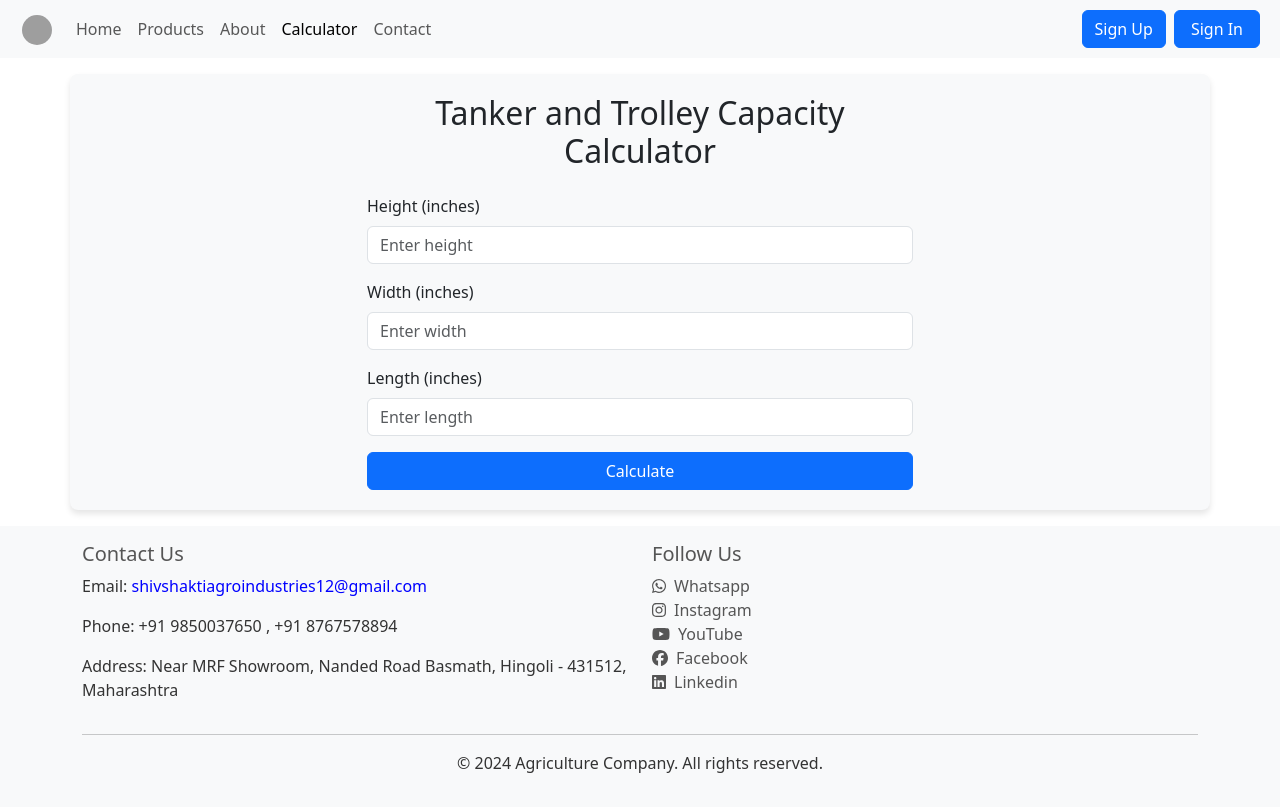
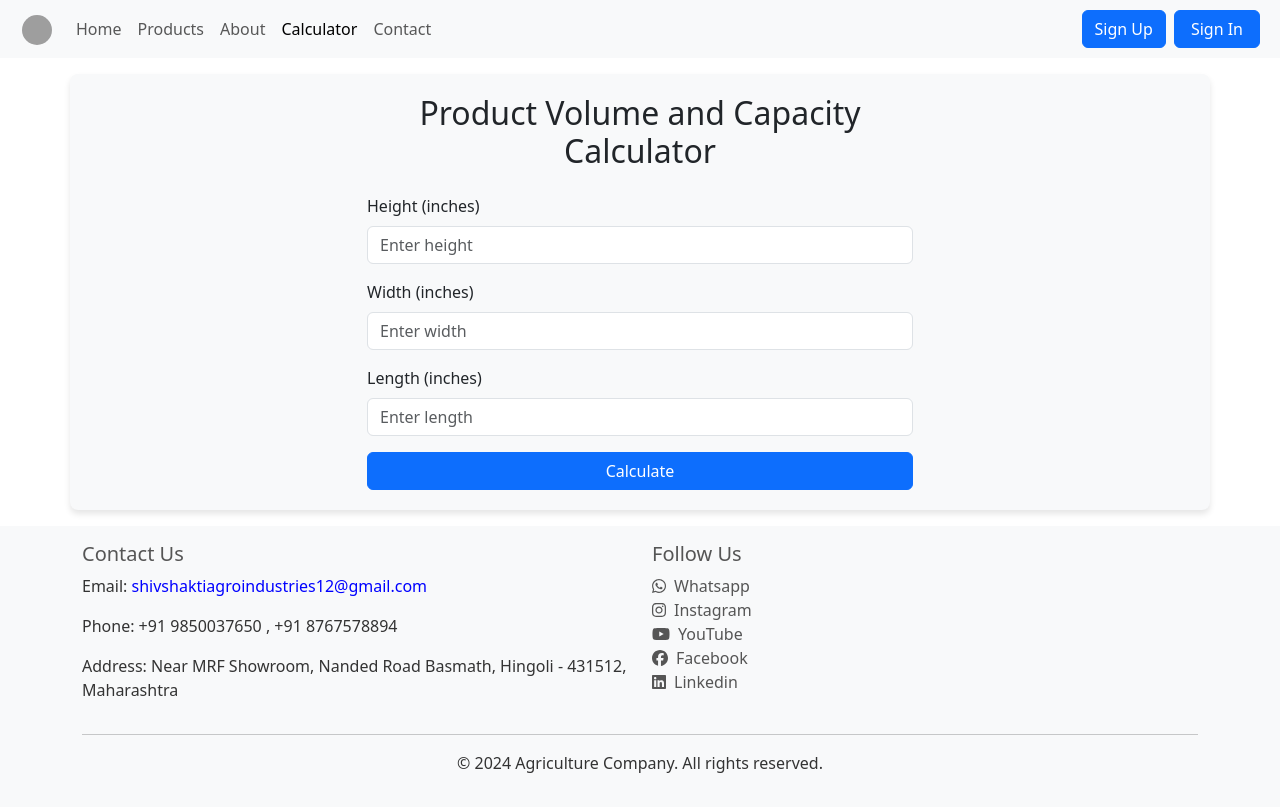
Before and after one commit to Sai-2422/Sai-Web-App, a React (Create React App) app in the folder client/: page /calculator in a window 1280 px wide. Built offline with nearby package versions, Linux system fonts and the light colour scheme; no server answers; grey boxes are pictures that could not be loaded.

Commit message:
calculator

```diff
--- a/client/src/pages/appPages/Calculator/Calculator.jsx
+++ b/client/src/pages/appPages/Calculator/Calculator.jsx
@@ -37,7 +37,7 @@ const Calculator = () => {
       <Row className="justify-content-center">
         <Col xs={12} sm={10} md={8} lg={6}>
           <h2 className="text-center mb-4">
-            Tanker and Trolley Capacity Calculator
+            Product Volume and Capacity Calculator
           </h2>
           <Form onSubmit={calculateVolumeAndCapacity}>
             <Form.Group className="mb-3" controlId="formHeight">
```
